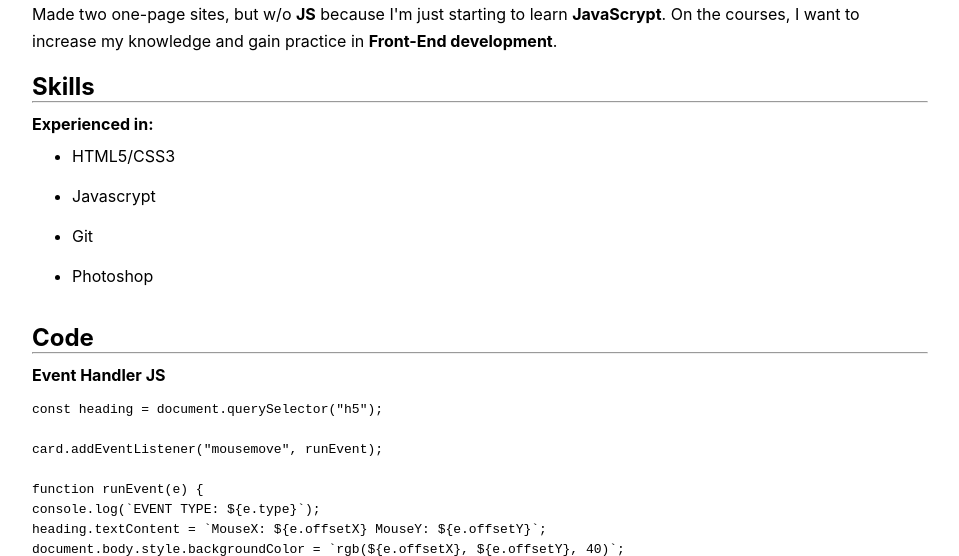
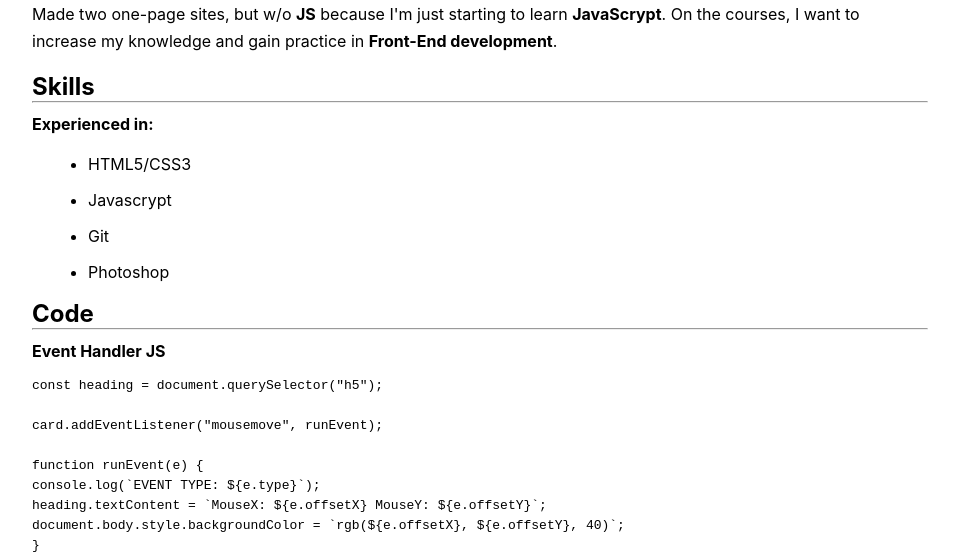
Before and after one commit to lipshans/rsschool-cv, a plain HTML site: page index.html in a window 1280 px wide. Shown: the part 283-839 px from the top of the page, without its empty margins (160-1119 px from the left). Drawn offline with Linux system fonts and the light colour scheme.

Commit message:
fix: add li's magrin

```diff
--- a/styles.css
+++ b/styles.css
@@ -41,5 +41,5 @@ p {
 }
 
 li {
-  height: 2.5em;
+  margin: 1em;
 }
```
